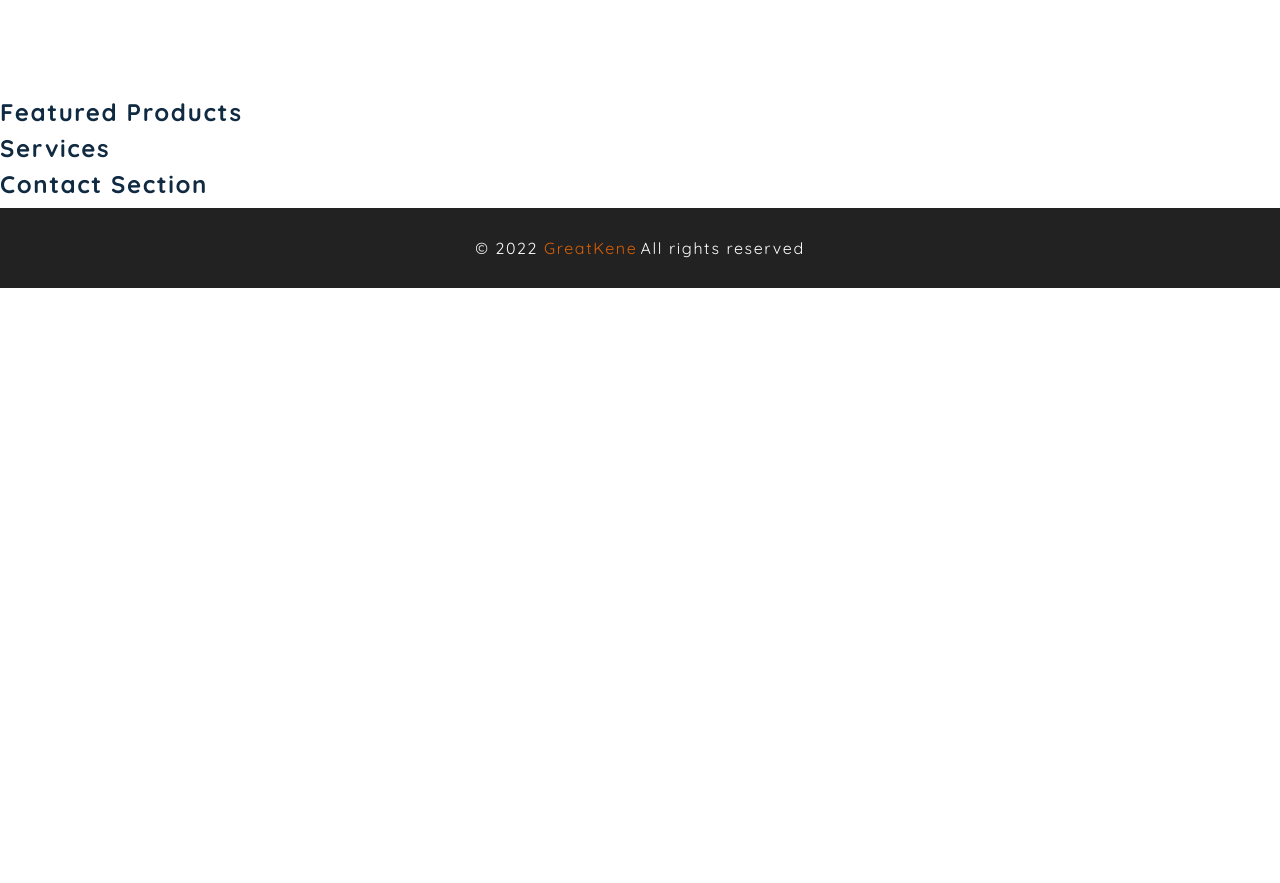
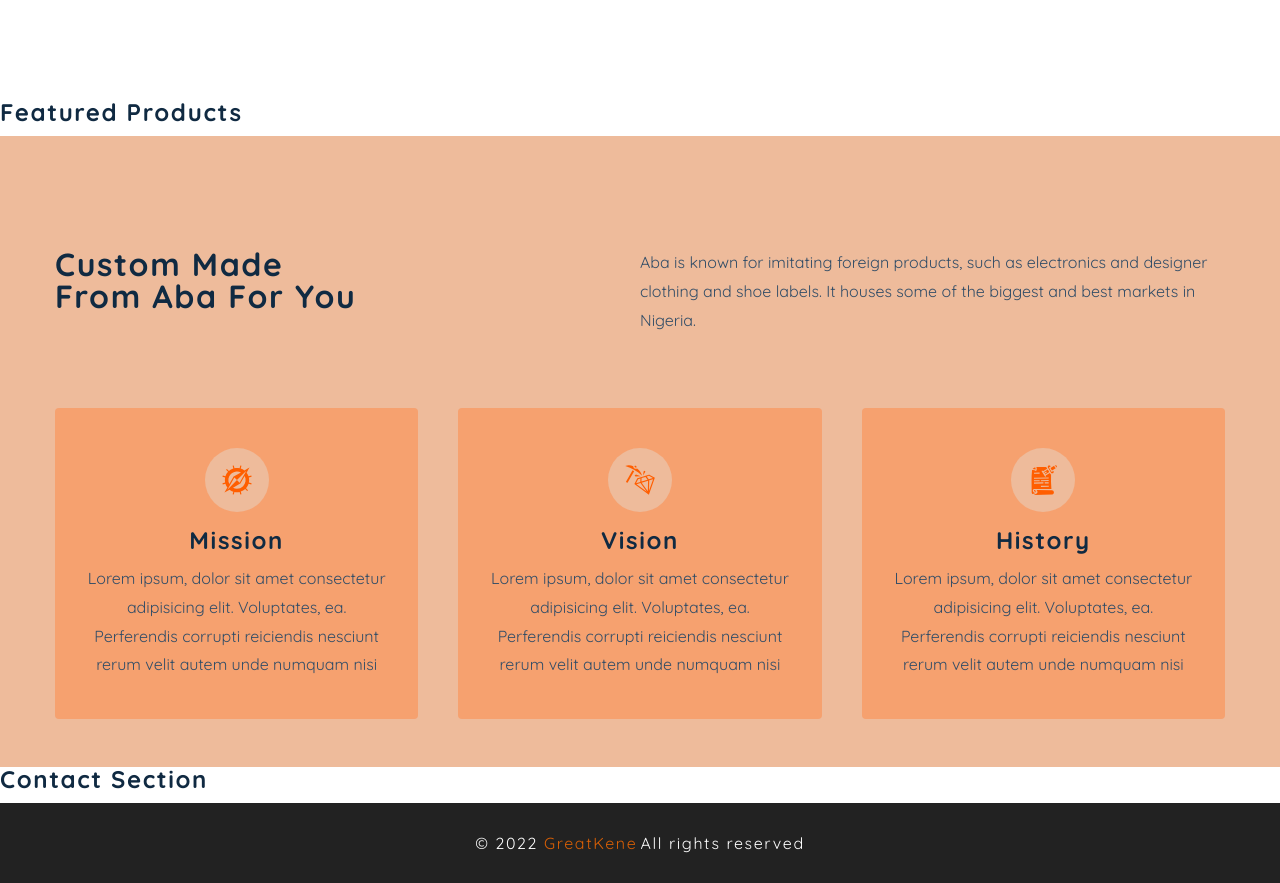
Before and after one commit to greatkene/zuta-aba, a React (Create React App) app: page / in a window 1280 px wide. Shown: the part 700-1583 px from the top of the page. Before the commit the page ends 988 px from the top, so only its background shows below. Built offline with nearby package versions, Linux system fonts and the light colour scheme.

Commit message:
feat: home-services

```diff
--- a/src/components/Services.js
+++ b/src/components/Services.js
@@ -3,16 +3,39 @@ import styled from 'styled-components'
 import { services } from '../utils/constants'
 
 const Services = () => {
-  return <h4>services </h4>
+  return (
+    <Wrapper>
+      <div className='section-center'>
+        <article className='header'>
+          <h3>Custom Made <br />
+            From Aba For You
+          </h3>
+          <p>
+            Aba is known for imitating foreign products, such as electronics
+            and designer clothing and shoe labels. It houses some of the
+            biggest and best markets in Nigeria.
+          </p>
+        </article>
+        <div className='services-center'>
+          {services.map((service) => {
+            const {id, icon, title, text} = service;
+            return (
+              <article key={id} className="service">
+                <span className='icon'>{icon}</span>
+                <h4>{title}</h4>
+                <p>{text}</p>
+              </article>
+            )
+          })}
+        </div>
+      </div>
+    </Wrapper>
+  )
 }
 
 const Wrapper = styled.section`
-  h3,
-  h4 {
-    color: var(--clr-primary-1);
-  }
-  padding: 5rem 0;
-
+  padding-bottom: 8rem;
+  padding-top: 2rem;
   background: var(--clr-primary-10);
 
   .header h3 {
@@ -21,7 +44,6 @@ const Wrapper = styled.section`
   p {
     margin-bottom: 0;
     line-height: 1.8;
-    color: var(--clr-primary-3);
   }
   .services-center {
     margin-top: 4rem;
@@ -33,9 +55,6 @@ const Wrapper = styled.section`
     text-align: center;
     padding: 2.5rem 2rem;
     border-radius: var(--radius);
-    p {
-      color: var(--clr-primary-2);
-    }
   }
   span {
     width: 4rem;
@@ -63,7 +82,7 @@ const Wrapper = styled.section`
     }
   }
   @media (min-width: 1280px) {
-    padding: 0;
+
     .section-center {
       transform: translateY(5rem);
     }
```
